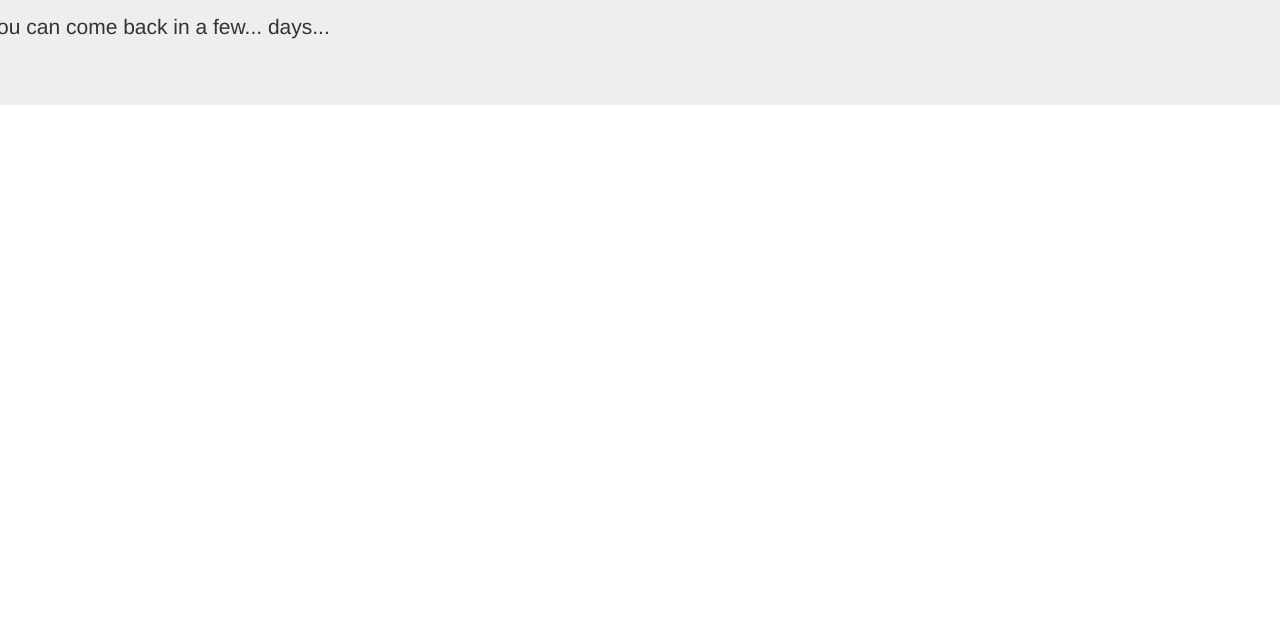
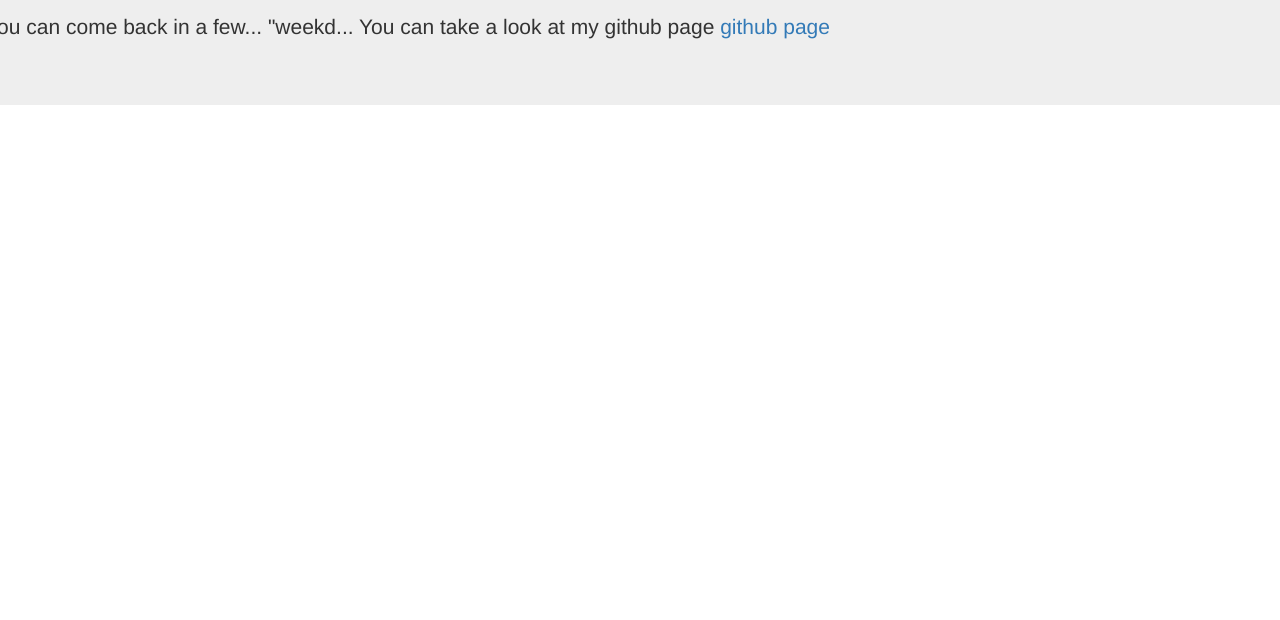
Before and after one commit to xblaster/xblaster.github.io, a plain HTML site: page index.html in a window 1280 px wide. Shown: the part 180-800 px from the top of the page. Drawn offline with nearby package versions, Linux system fonts and the light colour scheme.

Commit message:
Update index.html

```diff
--- a/index.html
+++ b/index.html
@@ -10,7 +10,7 @@
 		<div class="jumbotron">
 		<h1>Lo2k</h1>
 		<p>Damn ! Server has exploded. Trying to fix EVERYTHING !</p>
-		<p>You can come back in a few... days...</p>
+		<p>You can come back in a few... "weekd... You can take a look at my github page <a href="https://github.com/xblaster">github page</a></p>
 	</div>
 </div>
 </body>
```
